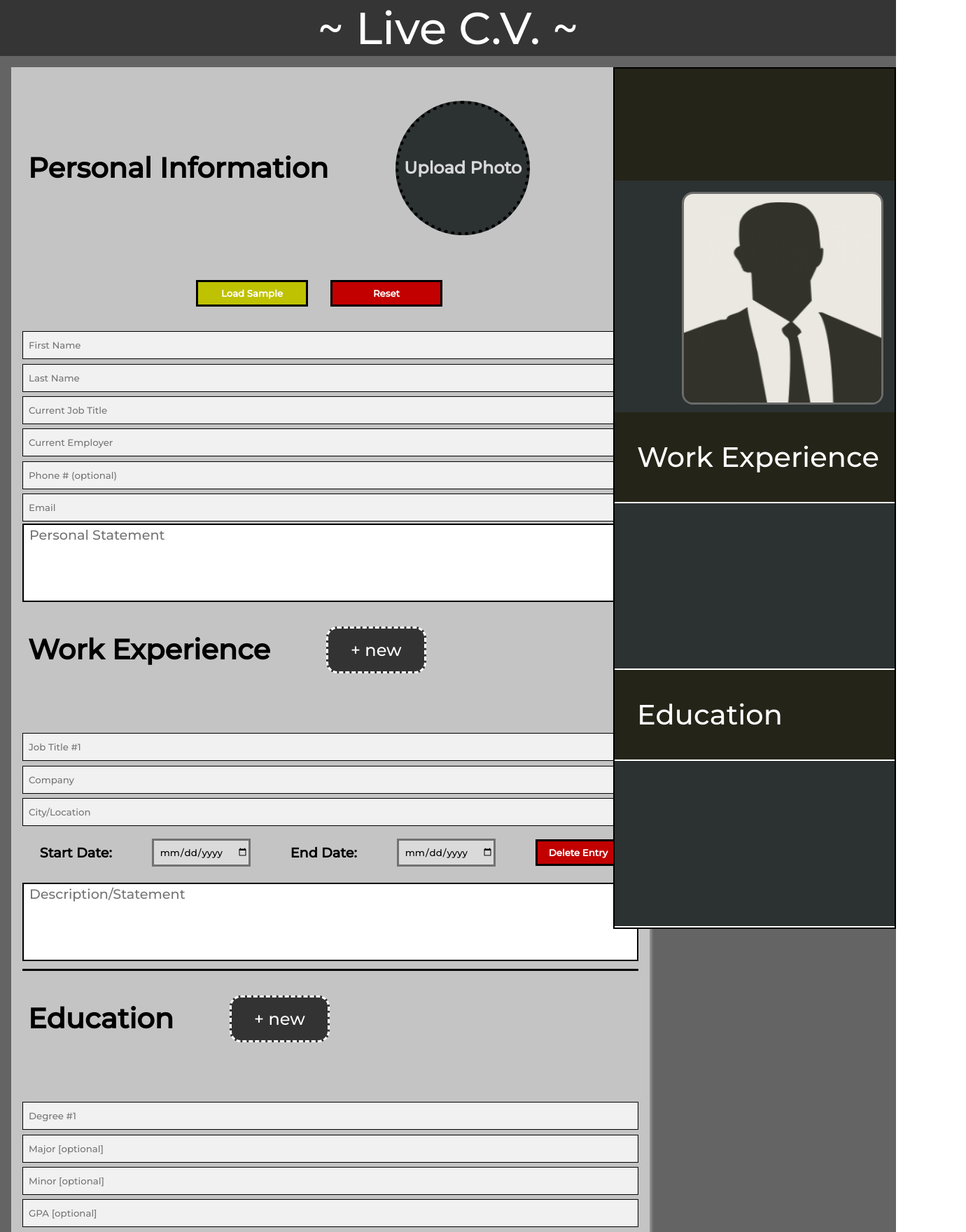
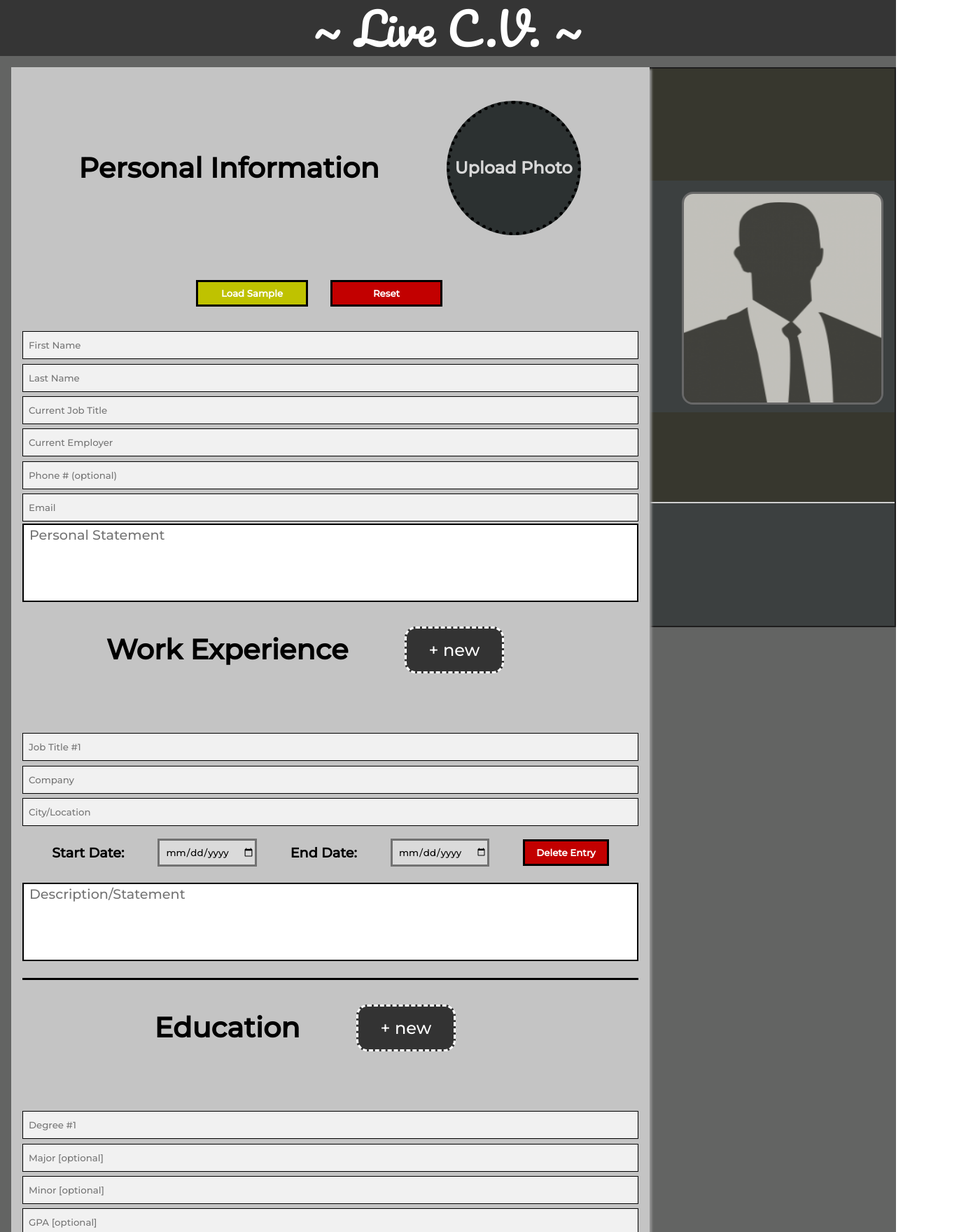
Before and after one commit to bokonist/react-live-cv, a React (Create React App) app: page / in a window 1280 px wide. Shown: the top 1760 px of the page at 70% size, 1380 px wide, since content can reach past the window. Built offline with nearby package versions, Linux system fonts and the light colour scheme.

Commit message:
basic responsiveness

```diff
--- a/src/styles/App.css
+++ b/src/styles/App.css
@@ -1,5 +1,5 @@
 @import url("https://fonts.googleapis.com/css2?family=Montserrat:wght@500&display=swap");
-@import url("https://fonts.googleapis.com/css2?family=Merriweather:wght@700&family=Montserrat:wght@500&display=swap");
+@import url("https://fonts.googleapis.com/css2?family=Pacifico&display=swap");
 * {
   box-sizing: border-box;
   font-family: "Montserrat";
@@ -13,7 +13,7 @@
   grid-template-rows: auto;
 }
 .main-title-container {
-  z-index: 2;
+  z-index: 50;
   height: 10vh;
   width: 100vw;
   position: fixed;
@@ -22,7 +22,7 @@
 
   color: white;
   font-size: 4rem;
-  font-family: "Montserrat";
+  font-family: "Pacifico", "Montserrat", monospace;
   display: flex;
   justify-content: center;
   align-items: center;
@@ -36,5 +36,16 @@
   position: relative;
   margin-top: 10vh;
 }
-@media only screen and (min-width: 980px) and (max-width: 1023px) {
+@media only screen and (min-width: 350px) and (max-width: 1800px) {
+  .main-body-container {
+    grid-row: 2;
+    display: flex;
+    flex-direction: row;
+    justify-content: flex-start;
+    align-items: center;
+    height: auto;
+    width: auto;
+    position: relative;
+    margin-top: 10vh;
+  }
 }
--- a/src/styles/Edit.css
+++ b/src/styles/Edit.css
@@ -254,3 +254,23 @@ input {
     transform: translateX(3rem) scale(1.3);
   }
 }
+@media only screen and (min-width: 350px) and (max-width: 1800px) {
+  .edit-cv-container {
+    display: flex;
+    flex-direction: column;
+    justify-content: center;
+    align-items: center;
+  }
+  .work-exp-container {
+    display: flex;
+    flex-direction: column;
+    justify-content: center;
+    align-items: center;
+  }
+  .education-container {
+    display: flex;
+    flex-direction: column;
+    justify-content: center;
+    align-items: center;
+  }
+}
--- a/src/styles/Preview.css
+++ b/src/styles/Preview.css
@@ -1,12 +1,11 @@
 .preview-container {
   position: sticky;
   top: 12vh;
-  right: 0;
   min-height: 30rem;
 
   height: fit-content;
 
-  background-color: rgb(209, 209, 209);
+  background-color: rgb(44, 49, 49);
   border: 2px solid black;
   margin: 1rem;
 }
@@ -222,3 +221,37 @@
   color: rgb(211, 211, 211);
   font-size: 1.2rem;
 }
+@media only screen and (min-width: 0px) and (max-width: 1900px) {
+  .preview-container {
+    pointer-events: all;
+    position: fixed;
+    top: 12vh;
+    right: 0;
+    width: 20vw;
+    overflow-y: scroll;
+    min-width: 60rem;
+    max-height: 100%;
+
+    background-color: rgb(44, 49, 49);
+    border: 2px solid black;
+    margin: 0rem;
+
+    transition: 500ms;
+    opacity: 0.7;
+    z-index: 2;
+  }
+  .edit-cv-container {
+    z-index: 2;
+  }
+}
+@media only screen and (min-width: 0px) and (max-width: 1700px) {
+  .preview-container {
+    z-index: 1;
+  }
+}
+@media only screen and (min-width: 350px) and (max-width: 1200px) {
+  .preview-container {
+    opacity: 0;
+    pointer-events: none;
+  }
+}
```
